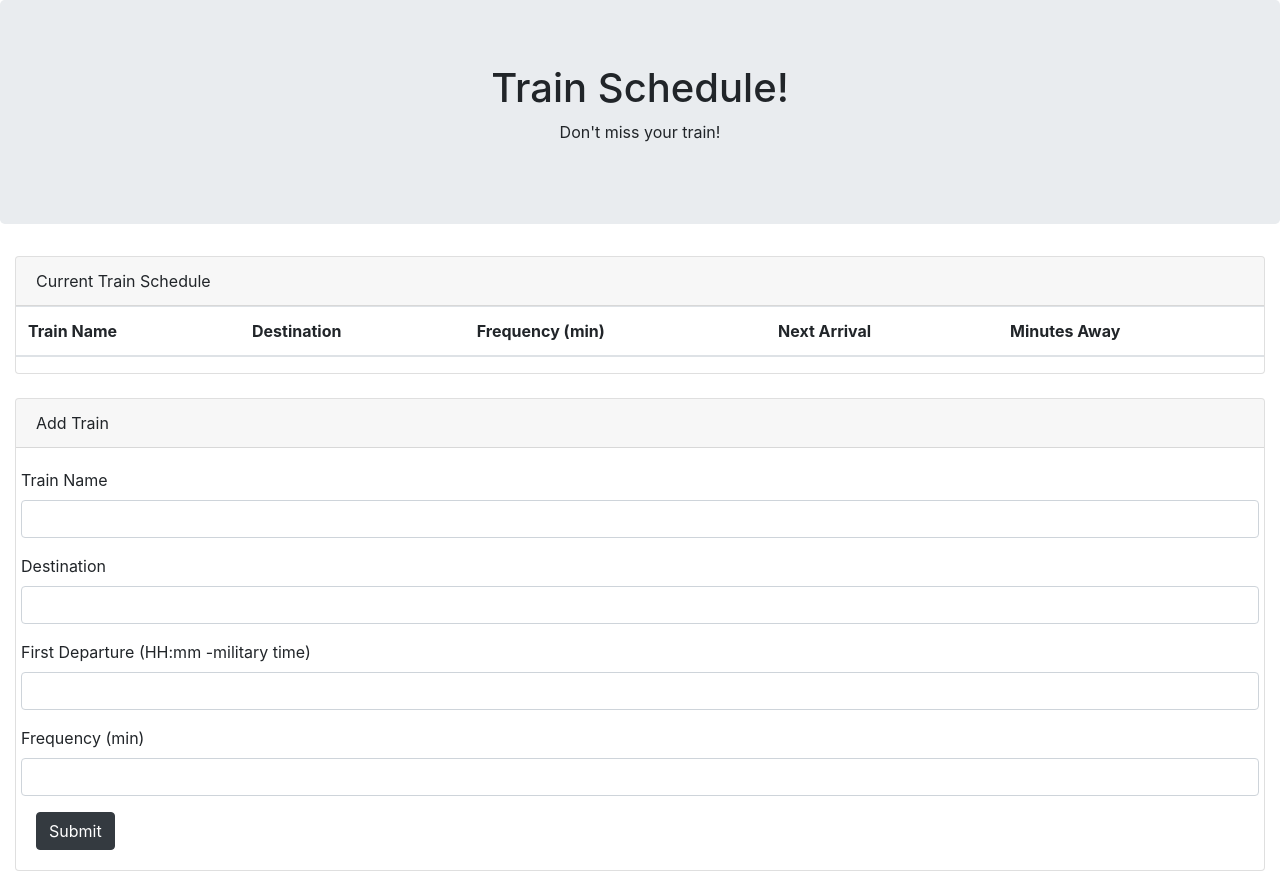
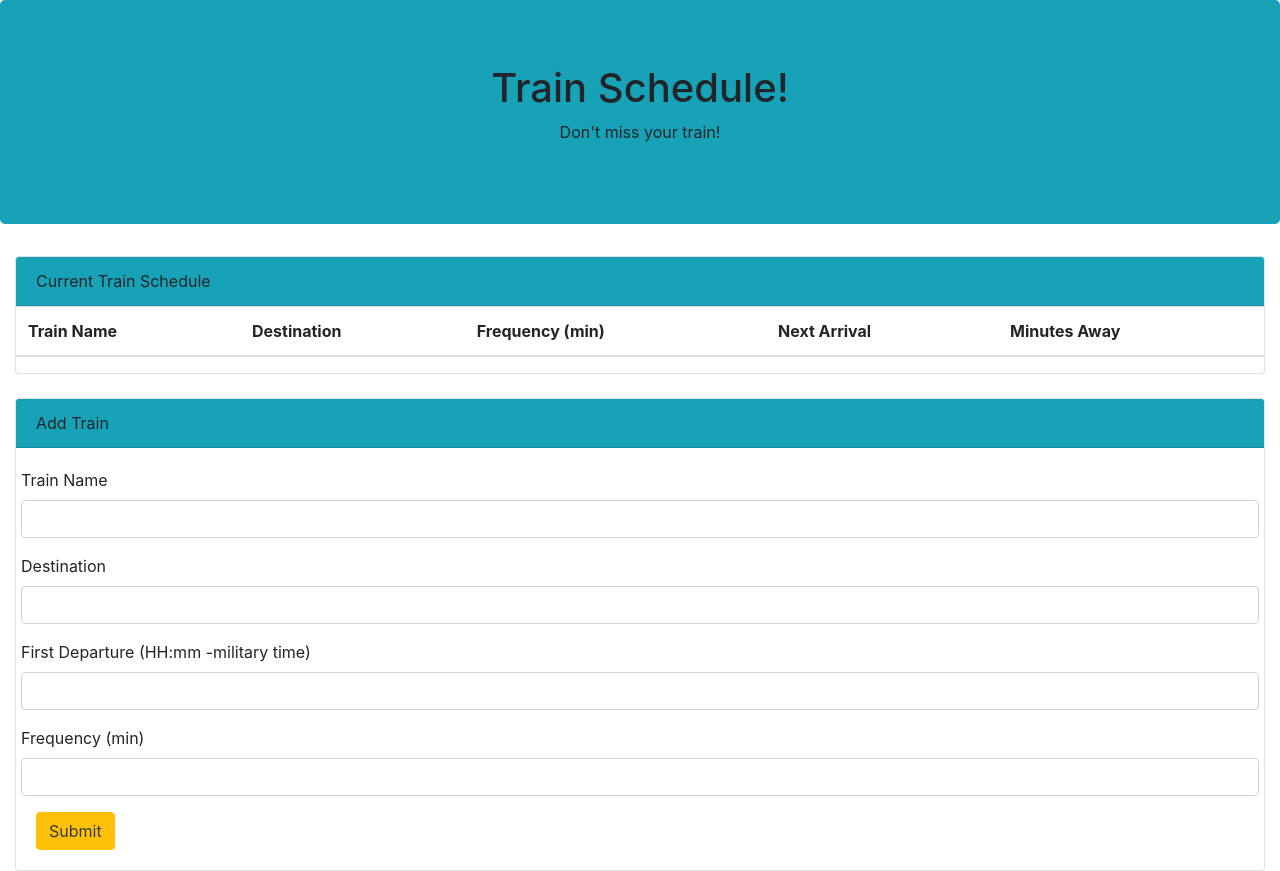
Before and after one commit to mbhardwick/Train-Schedule, a plain HTML site: page index.html in a window 1280 px wide. Drawn offline with nearby package versions, Linux system fonts and the light colour scheme; no server answers.

Commit message:
styling with bootstrap

```diff
--- a/index.html
+++ b/index.html
@@ -23,14 +23,14 @@
 
 <body>
     <!-- Jumbotron -->
-    <div class="jumbotron">
+    <div class="jumbotron bg-info">
         <h1 class="text-center">Train Schedule!</h1>
         <p class="text-center">Don't miss your train!</p>
     </div>
     <!-- Current Train Schedule -->
     <div class="col-lg-12">
         <div class="card">
-            <div class="card-header">
+            <div class="card-header bg-info">
                 Current Train Schedule
             </div>
             <table class="table">
@@ -51,7 +51,7 @@
     <!-- Form to Add Train-->
     <div class="col-lg-12">
         <div class="card">
-            <div class="card-header">
+            <div class="card-header bg-info">
                 Add Train
             </div>
             <div class="card-body">
@@ -72,7 +72,7 @@
                         <label for="frequency">Frequency (min)</label>
                         <input class="form-control" id="frequency-input" type="number"></input>
                     </div>
-                    <button class="btn btn-dark" id="add-train" type="submit">Submit</button>
+                    <button class="btn btn-warning text-dark" id="add-train" type="submit">Submit</button>
                 </form>
             </div>
         </div>
```
